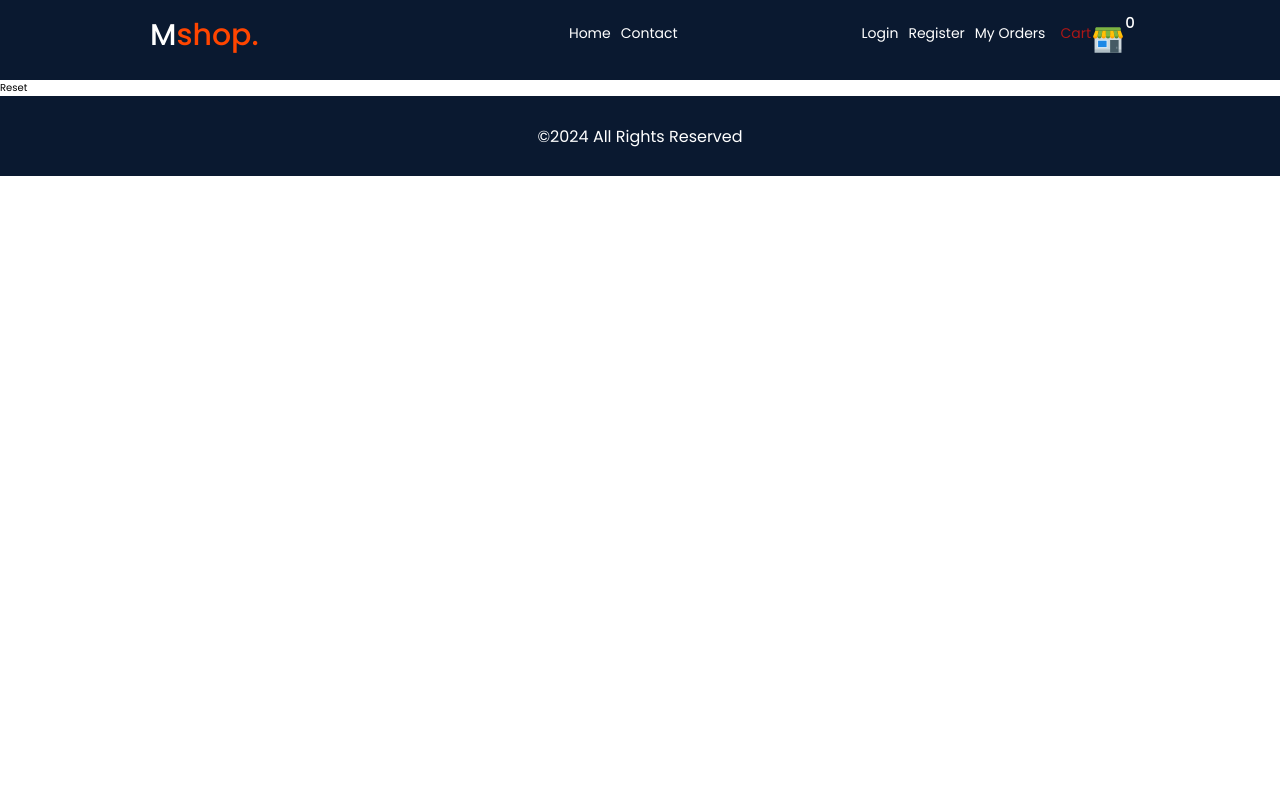
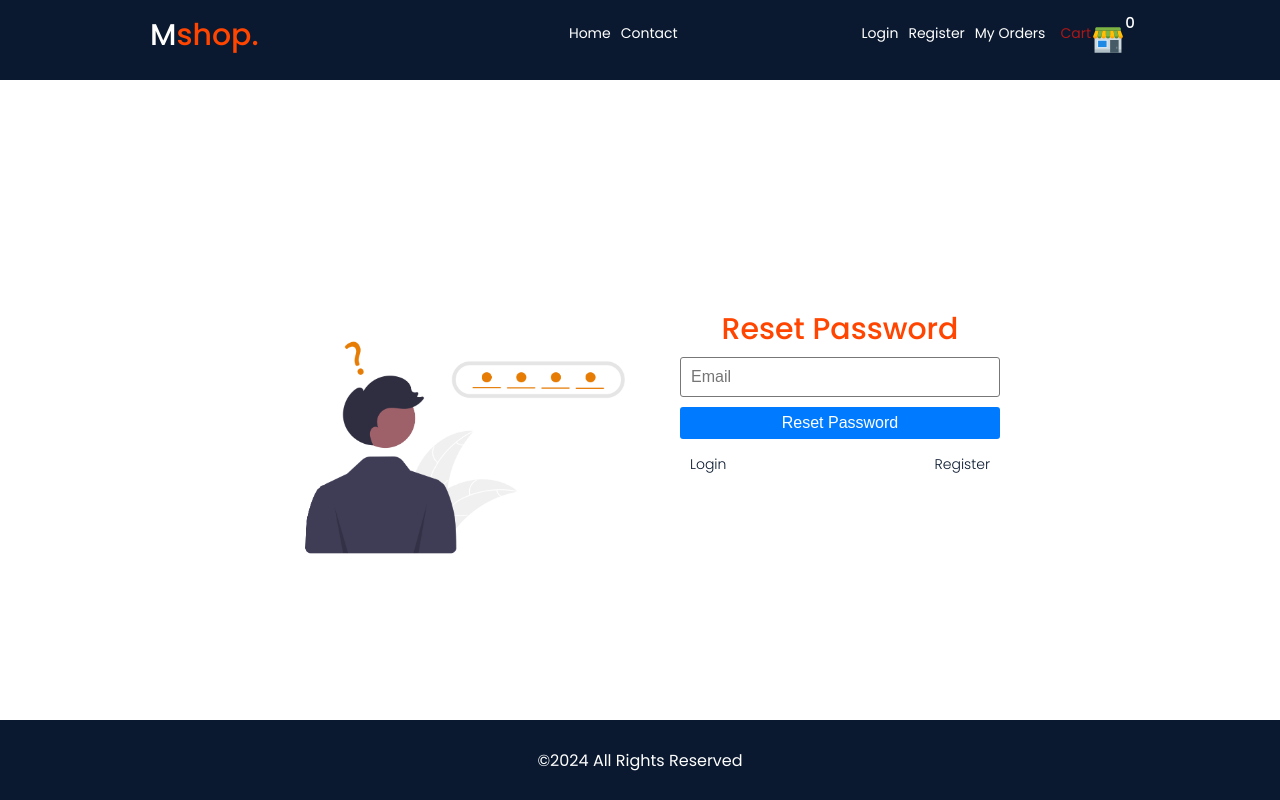
Before and after one commit to Msolmaz4/fireBaseEcommerce, a React (Vite) app: page /reset in a window 1280 px wide. Built offline with nearby package versions, Linux system fonts and the light colour scheme.

Commit message:
register

```diff
--- a/src/pages/auth/Reset.jsx
+++ b/src/pages/auth/Reset.jsx
@@ -1,8 +1,29 @@
-
+import { Link } from "react-router-dom"
+import styles from "./auth.module.scss"
+import forgot from "../../assets/forgot.png"
 
 const Reset = () => {
   return (
-    <div>Reset</div>
+    <section className={`container ${styles.auth}`}>
+    <div className={styles.img}>
+      <img src={forgot} alt="forgot" width="400" />
+    </div>
+    <div className={styles.form}>
+      <h2>Reset Password</h2>
+      <form>
+        <input type="text" placeholder="Email" required />
+
+        <button className="--btn --btn-primary --btn-block">Reset Password</button>
+        <div className={styles.links}>
+          <p><Link to="/login"> Login</Link></p>
+          <p><Link to="/register"> Register</Link></p>
+        </div>
+
+
+      </form>
+
+    </div>
+  </section>
   )
 }
 
```
Also changed, not shown: src/assets/forgot.png (added).
